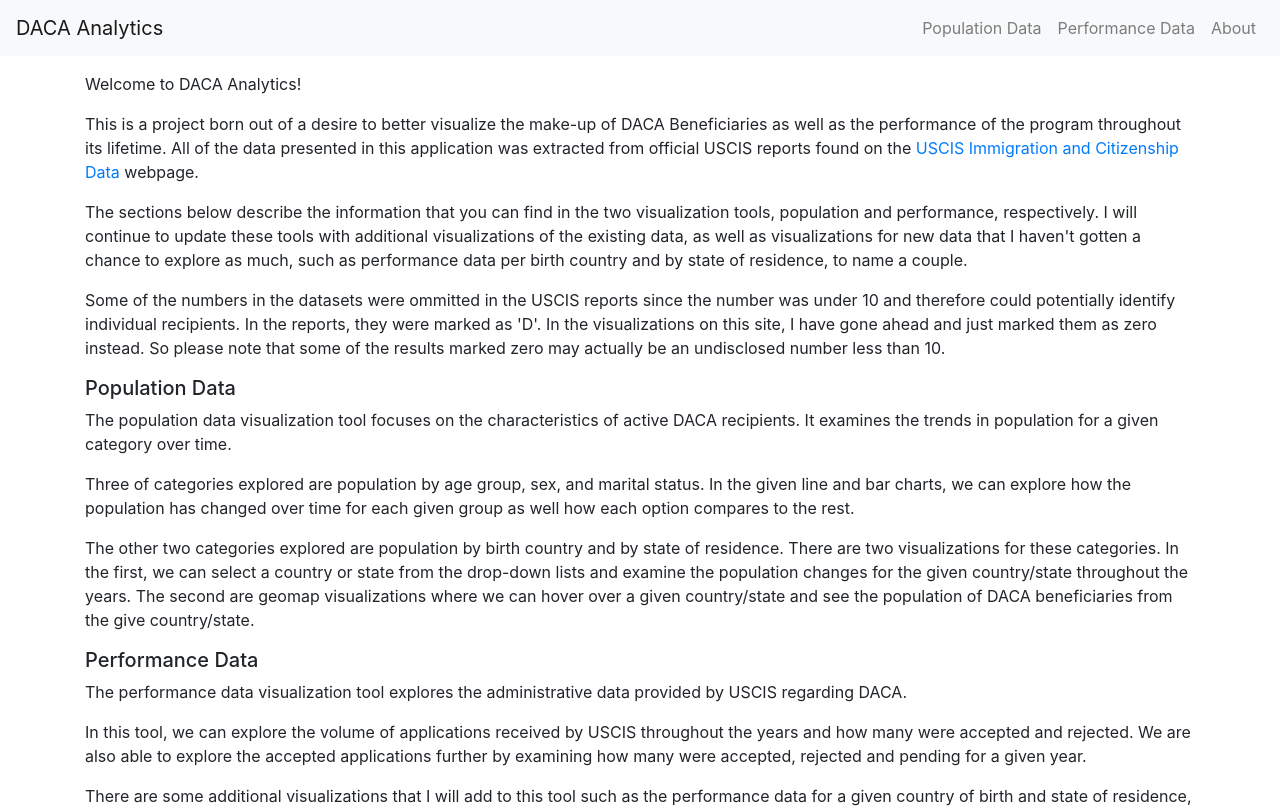
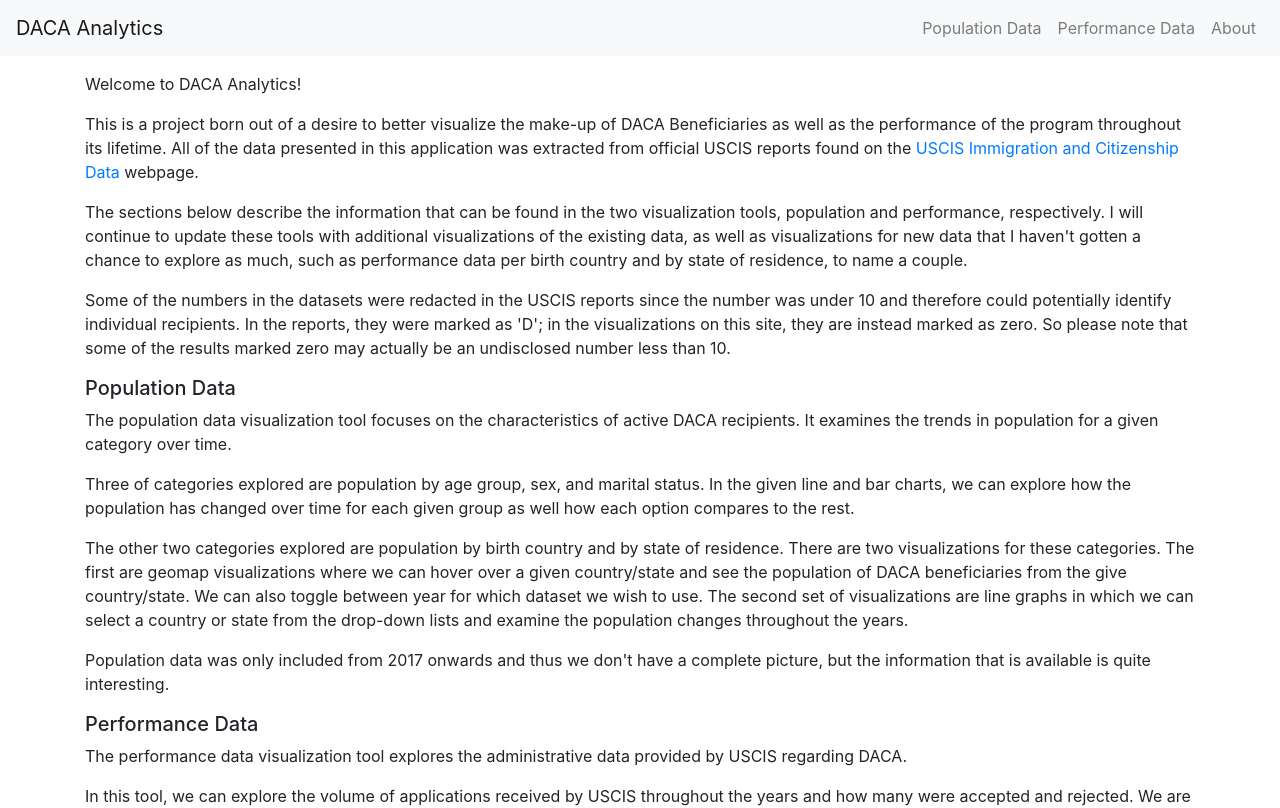
Before and after one commit to joelhmarquez/dacaanalytics, a React (Create React App) app in the folder daclient/: page /about in a window 1280 px wide. Shown: the top 808 px of the page. Built offline with nearby package versions, Linux system fonts and the light colour scheme.

Commit message:
clean up about page

```diff
--- a/daclient/src/components/common/About.js
+++ b/daclient/src/components/common/About.js
@@ -10,13 +10,15 @@ function About()
                         All of the data presented in this application was extracted from official USCIS reports found on the <a href="https://www.uscis.gov/tools/reports-and-studies/immigration-and-citizenship-data">USCIS Immigration and Citizenship Data</a> webpage.
                     </p>
                     <p>
-                        The sections below describe the information that you can find in the two visualization tools, population and performance, respectively.
+                        The sections below describe the information that can be found in the two visualization tools, population and performance, respectively.
                         I will continue to update these tools with additional visualizations of the existing data, as well as visualizations for new data that I haven't gotten a chance to explore as much, such as performance data per birth country and by state of residence, to name a couple.
                     </p>
                     <p>
-                        Some of the numbers in the datasets were ommitted in the USCIS reports since the number was under 10 and therefore could potentially identify individual recipients.
-                        In the reports, they were marked as 'D'. In the visualizations on this site, I have gone ahead and just marked them as zero instead. So please note that some of the results marked zero may actually be an undisclosed number less than 10.
+                        Some of the numbers in the datasets were redacted in the USCIS reports since the number was under 10 and therefore could potentially identify individual recipients.
+                        In the reports, they were marked as 'D'; in the visualizations on this site, they are instead marked as zero.
+                        So please note that some of the results marked zero may actually be an undisclosed number less than 10.
                     </p>
+
                     <h5>Population Data</h5>
                     <p>
                         The population data visualization tool focuses on the characteristics of active DACA recipients.
@@ -29,9 +31,12 @@ function About()
                     <p>
                         The other two categories explored are population by birth country and by state of residence.
                         There are two visualizations for these categories.
-                        In the first, we can select a country or state from the drop-down lists and examine the population changes for the given country/state throughout the years.
-                        The second are geomap visualizations where we can hover over a given country/state and see the population of DACA beneficiaries from the give country/state.
+                        The first are geomap visualizations where we can hover over a given country/state and see the population of DACA beneficiaries from the give country/state.
+                        We can also toggle between year for which dataset we wish to use.
+                        The second set of visualizations are line graphs in which we can select a country or state from the drop-down lists and examine the population changes throughout the years.
                     </p>
+                    <p>Population data was only included from 2017 onwards and thus we don't have a complete picture, but the information that is available is quite interesting.</p>
+
                     <h5>Performance Data</h5>
                     <p>The performance data visualization tool explores the administrative data provided by USCIS regarding DACA.</p>
                     <p>
@@ -39,6 +44,7 @@ function About()
                         We are also able to explore the accepted applications further by examining how many were accepted, rejected and pending for a given year.
                     </p>
                     <p>There are some additional visualizations that I will add to this tool such as the performance data for a given country of birth and state of residence, as well as additional performance data such as number of expiring permits for a given month in the current year.</p>
+
                     <h5>About The Creator</h5>
                     <p>
                         My name is Joel, I am a 23-year-old DACA recipient originally from Mexico. I have lived in the US since the age of 8 and have been a DACA recipient since shortly after the program's creation—2013.
```
Also changed, not shown: 1 other file (tests, documents, lock files or other folders).
